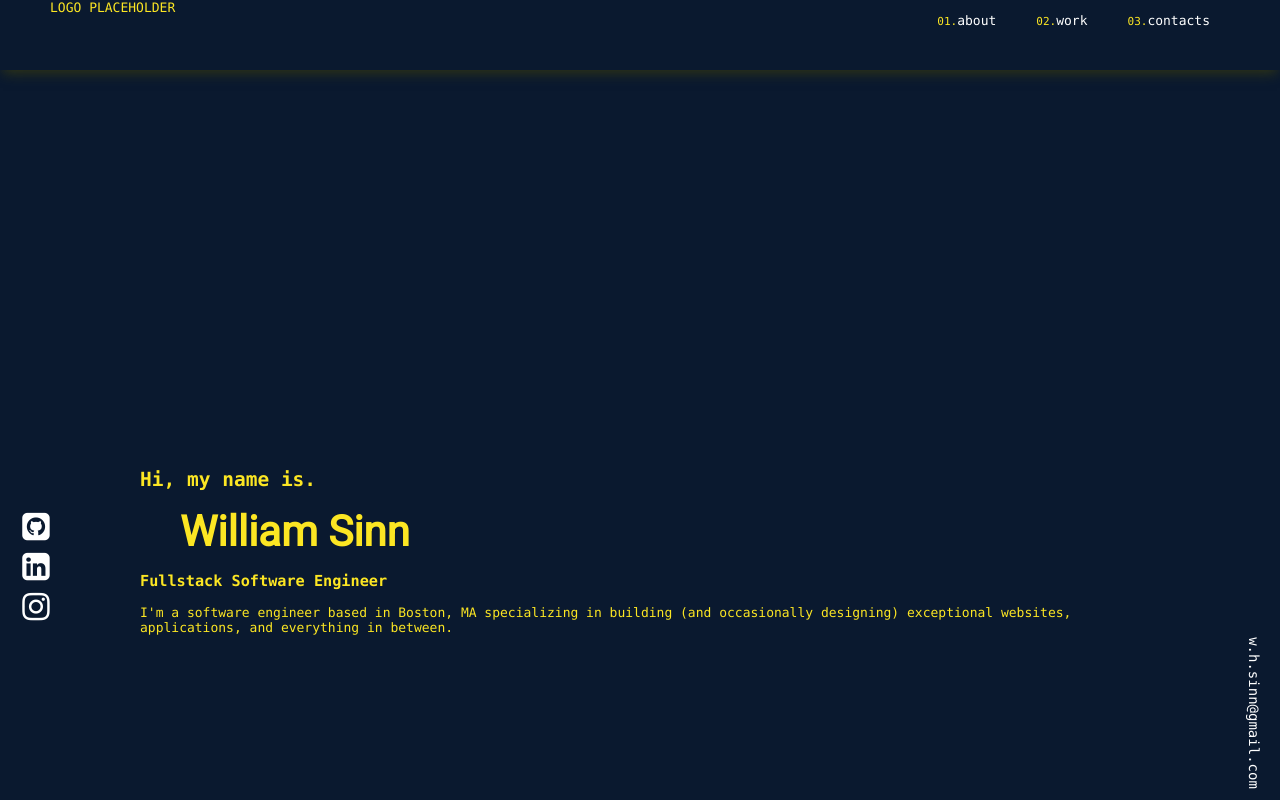
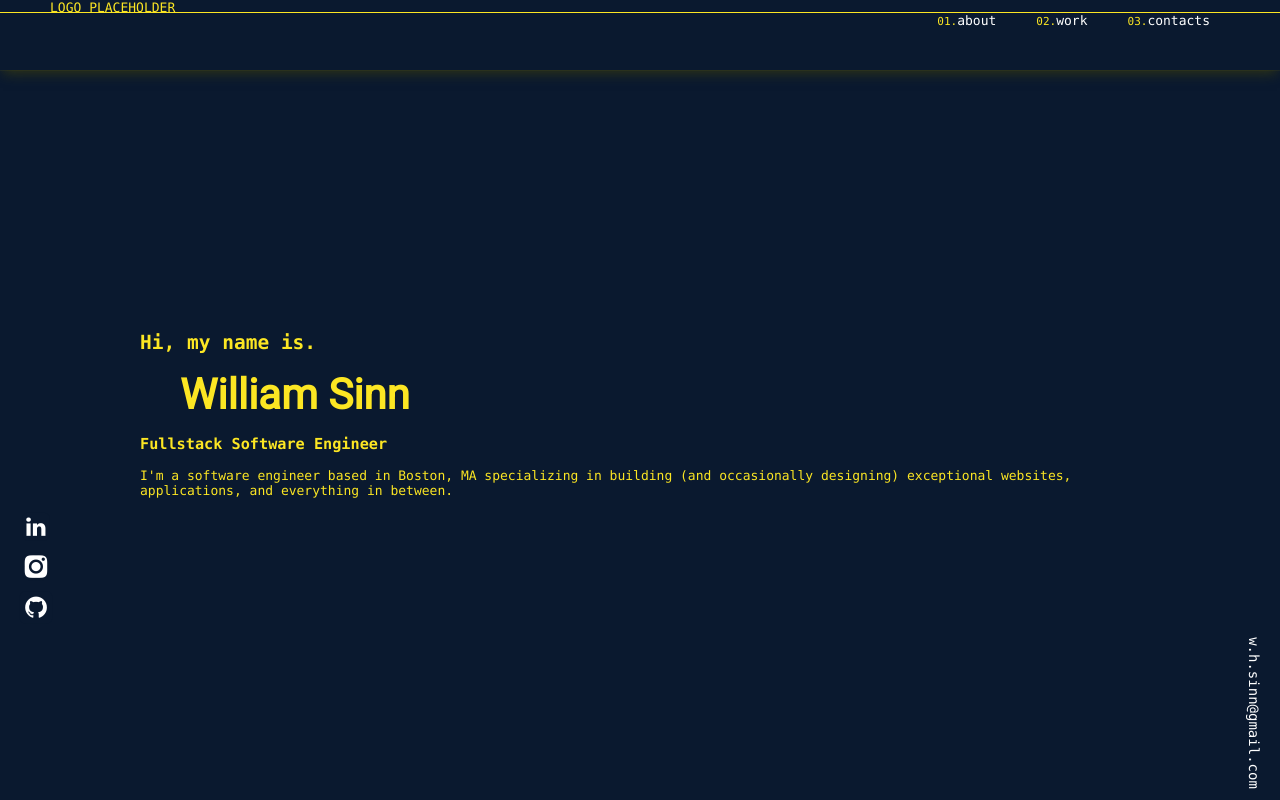
Before and after one commit to willsinn/ws-portfolio, a React (Create React App) app: page / in a window 1280 px wide. Shown: the top 800 px of the page. Built offline with nearby package versions, Linux system fonts and the light colour scheme; a web font is replaced by a local one.

Commit message:
save nav styles, add layout changes

```diff
--- a/src/App.css
+++ b/src/App.css
@@ -23,7 +23,6 @@ body {
   flex-direction: column;
   align-items: flex-start;
   margin: 0px auto;
-  padding: 150px 0;
 }
 ul {
   display: flex;
@@ -83,7 +82,7 @@ li {
   height: 70px;
   width: 100%;
   box-shadow: 0 6px 12px -3px rgb(66, 66, 9, 69%),
-    0 0 0 1px rgba(9, 30, 66, 0.08);
+    0 0 0 1px rgb(208, 192, 41, 7%);
   padding: 0 50px;
 }
 .main {
@@ -226,7 +225,7 @@ li {
 .icon {
   height: 24px;
   width: 24px;
-  background-color: transparent;
+  background-color: var(--txt-wht);
   display: flex;
   justify-content: center;
   align-items: center;
@@ -234,9 +233,10 @@ li {
   border-radius: 5px;
 }
 .icon:hover {
+  background-color: var(--txt-yw);
 }
 .icon:hover a {
-  margin-top: 3px;
+  margin-top: 2px;
 }
 .section-title {
   font-size: 22px;
@@ -248,14 +248,13 @@ li {
   margin-bottom: 12px;
   color: #fff;
 }
-/*
+
 .section-horz-line {
-  width: 70%;
+  width: 100%;
   margin-top: 12px;
-  height: fit-content;
-  border-top: 5px double #142d3b;
-  justify-self: flex-start;
-} */
+  height: 1px;
+  background-color: var(--txt-yw);
+}
 .section-header {
   display: flex;
   justify-content: center;
@@ -362,10 +361,10 @@ li {
 }
 .fa {
   font-size: 32px;
-  color: var(--txt-wht);
+  color: rgb(10, 25, 47);
 }
-.fa:hover {
-  color: var(--txt-yw);
+.fa-github-square {
+  font-size: 38px;
 }
 .active-project-cont {
   width: fit-content;
--- a/src/App.js
+++ b/src/App.js
@@ -10,6 +10,7 @@ import "./App.css";
 const App = () => {
   return (
     <div className="app">
+      <div className="section-horz-line" />
       <div className="sider contact-links">
         <ContactList orient={"vertical"} />
       </div>
--- a/src/utils/static.js
+++ b/src/utils/static.js
@@ -58,10 +58,6 @@ export const projectList = () => {
 export const contactMethods = () => {
   const arr = [
     {
-      method: "github",
-      link: "https://github.com/willsinn",
-    },
-    {
       method: "linkedin",
       link: "https://www.linkedin.com/in/will-sinn",
     },
@@ -69,6 +65,10 @@ export const contactMethods = () => {
       method: "instagram",
       link: "https://www.instagram.com/advansinnnn",
     },
+    {
+      method: "github",
+      link: "https://github.com/willsinn",
+    },
   ];
   return arr;
 };
```
